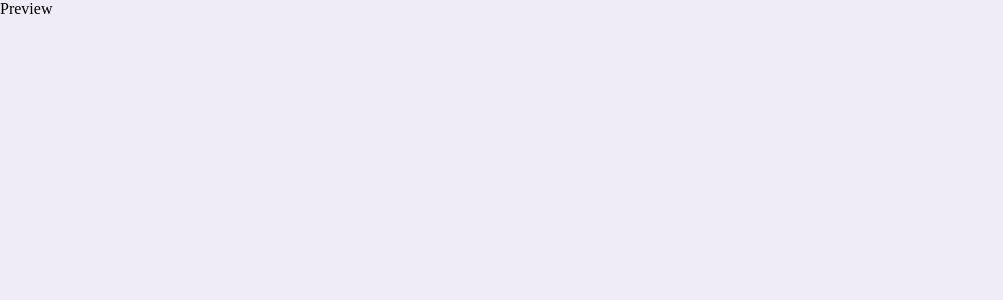
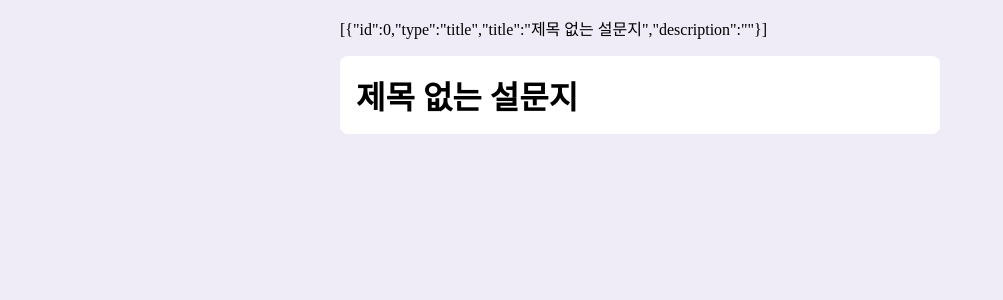
Before and after one commit to jaegwans/formMaker, a React (Create React App) app: page /preview in a window 1280 px wide. Shown: the top 300 px of the page, without its empty margins (0-1003 px from the left). Built offline with nearby package versions, Linux system fonts and the light colour scheme.

Commit message:
feat: preview title

```diff
--- /dev/null
+++ b/src/components/preview/FormSelectorView.tsx
@@ -0,0 +1,16 @@
+import Title from './TitleView';
+
+const FormSelector = ({ props }: { props: any }) => {
+    if (props.type === 'title') {
+        return (
+            <Title
+                key={props.id}
+                title={props.title}
+                description={props.description}
+            />
+        );
+    }
+    return <div>dd</div>;
+};
+
+export default FormSelector;
--- /dev/null
+++ b/src/components/preview/PreviewSelector.tsx
@@ -0,0 +1,21 @@
+import React from 'react';
+
+interface IGeneralForm {
+    id: number;
+    type: '단답형' | '장문형' | '객관식 질문' | '체크박스' | '드롭다운';
+    question: string;
+    answer?: [];
+    essential?: boolean;
+}
+
+function PreviewSelector({
+    type,
+    question,
+    id,
+    essential,
+    answer,
+}: IGeneralForm) {
+    return <div>previewSelector</div>;
+}
+
+export default PreviewSelector;
--- /dev/null
+++ b/src/components/preview/TitleView.tsx
@@ -0,0 +1,25 @@
+import React, { useState } from 'react';
+import styled from 'styled-components';
+
+interface ITitle {
+    title: string;
+    description: string;
+}
+
+function Title({ title, description }: ITitle) {
+    return (
+        <StyledTitle>
+            <h1>{title}</h1>
+            <h3>{description}</h3>
+        </StyledTitle>
+    );
+}
+
+export default Title;
+const StyledTitle = styled.div`
+    background-color: ${({ theme }) => theme.color.white};
+    width: 100%;
+    height: wrap-content;
+    padding: 1rem;
+    border-radius: ${({ theme }) => theme.borderRadius.medium};
+`;
--- a/src/components/side/SideBar.tsx
+++ b/src/components/side/SideBar.tsx
@@ -12,13 +12,12 @@ function SideBar() {
 
     return (
         <>
-            <StyledSideBar onClick={_onClickSideBar}>추가</StyledSideBar>;
+            <StyledSideBar onClick={_onClickSideBar}>추가</StyledSideBar>
             <Link to={'/preview'}>
                 <StyledSidePreview>
                     <div>미리보기</div>
                 </StyledSidePreview>
             </Link>
-            ;
         </>
     );
 }
--- a/src/router/Preview.tsx
+++ b/src/router/Preview.tsx
@@ -1,7 +1,57 @@
 import React from 'react';
+import { useSelector } from 'react-redux';
+import { RootState } from 'app/store';
+import styled from 'styled-components';
+import FormSelector from 'components/preview/FormSelectorView';
+import PreviewSelector from 'components/preview/PreviewSelector';
 
 function Preview() {
-    return <div>Preview</div>;
+    const { form } = useSelector((state: RootState) => {
+        return state;
+    });
+    return (
+        <StyledMain>
+            <StyledItemWrapper>
+                {JSON.stringify(form)}
+                <FormSelector props={form[0]} key={form[0].id} />
+                {form
+                    .filter((data) => data.id !== 0)
+                    .map((data) => (
+                        <PreviewSelector
+                            key={data.id}
+                            id={data.id}
+                            type={
+                                data.type as
+                                    | '단답형'
+                                    | '장문형'
+                                    | '객관식 질문'
+                                    | '체크박스'
+                                    | '드롭다운'
+                            }
+                            question={data.question as string}
+                            essential={data.essential}
+                            answer={data.answer}
+                        />
+                    ))}
+            </StyledItemWrapper>
+        </StyledMain>
+    );
 }
 
 export default Preview;
+
+const StyledMain = styled.div`
+    width: 100vw;
+    display: flex;
+    justify-content: flex-start;
+    align-items: center;
+    flex-direction: column;
+    padding-top: 1rem;
+`;
+
+const StyledItemWrapper = styled.div`
+    display: flex;
+    flex-direction: column;
+    width: 37.5rem;
+    gap: 1rem;
+`;
```
